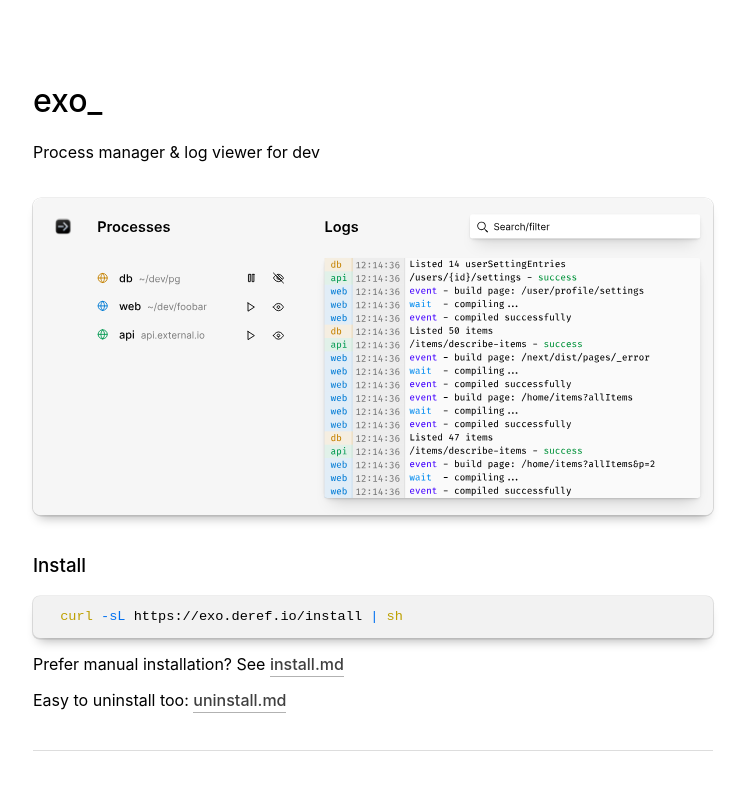
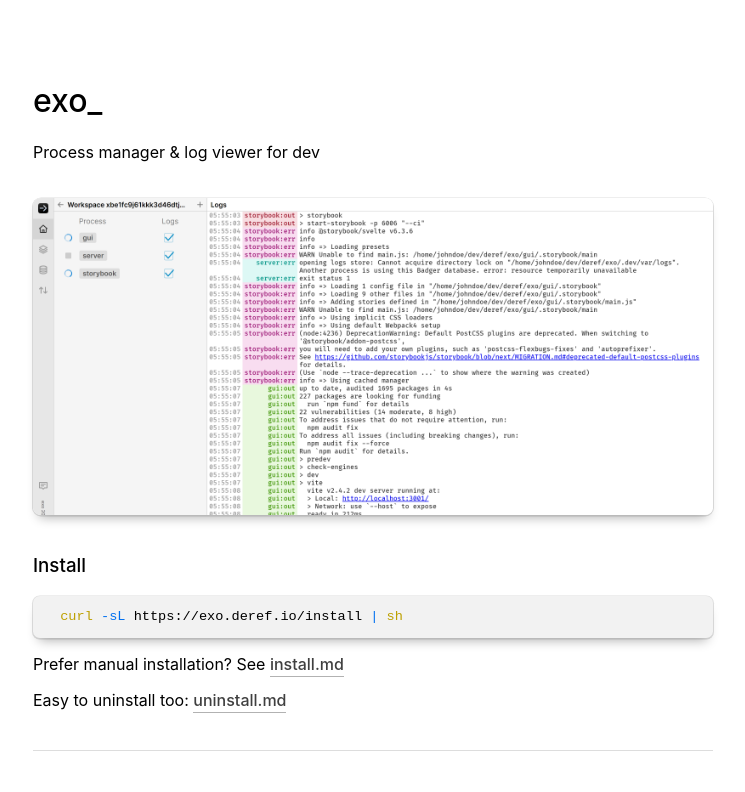
Before and after one commit to deref/exo-website, a Next.js app: page / in a window 1280 px wide. Shown: the top 792 px of the page, without its empty margins (267-1012 px from the left). Built offline with nearby package versions, Linux system fonts and the light colour scheme.

Commit message:
Add temporary PNG screenshot of latest version in place of outdated SVG mocks

```diff
--- a/pages/index.tsx
+++ b/pages/index.tsx
@@ -38,12 +38,13 @@ export default function Home() {
 			<br />
 
 			<div className="svg-wrapper">
-				<div className="light-only">
+				<div className="png-screenshot" />
+				{/* <div className="light-only">
 					<LightSvgGUI />
 				</div>
 				<div className="dark-only">
 					<DarkSvgGUI />
-				</div>
+				</div> */}
 			</div>
 
 			<br />
--- a/styles/globals.scss
+++ b/styles/globals.scss
@@ -123,3 +123,12 @@ strong {
 		display: none;
 	}
 }
+
+/* Temp */
+.png-screenshot {
+	aspect-ratio: 2;
+	width: 100%;
+	background: url("/exo-screenshot-170821.png");
+	background-size: cover;
+	background-position: center;
+}
```
Also changed, not shown: public/exo-screenshot-170821.png (added).
